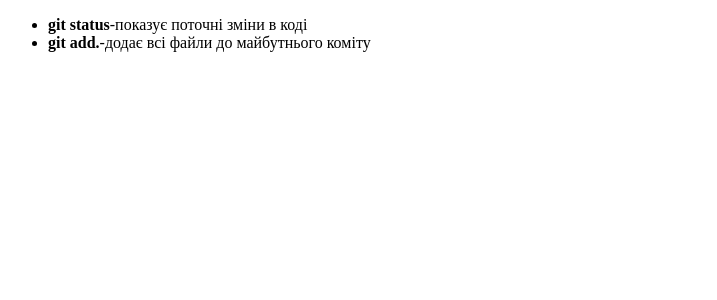
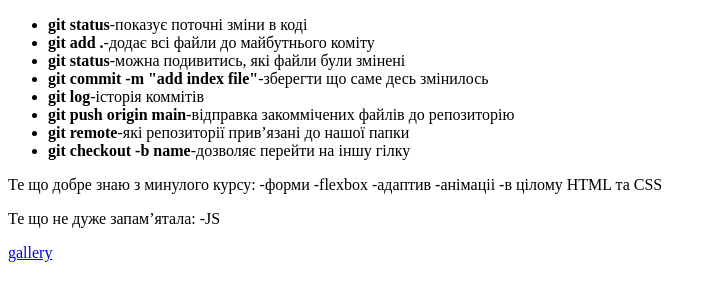
Before and after one commit to Dianooochka/Kurs2, a plain HTML site: page index.html in a window 1280 px wide. Shown: the whole page, without its empty margins (0-717 px from the left). Drawn offline with Linux system fonts and the light colour scheme.

Commit message:
add index file

```diff
--- a/index.html
+++ b/index.html
@@ -9,7 +9,27 @@
   <body>
     <ul>
       <li><b>git status</b>-показує поточні зміни в коді</li>
-      <li><b>git add.</b>-додає всі файли до майбутнього коміту</li>
+      <li><b>git add .</b>-додає всі файли до майбутнього коміту</li>
+      <li><b>git status</b>-можна подивитись, які файли були змінені</li>
+      <li>
+        <b>git commit -m "add index file"</b>-зберегти що саме десь змінилось
+      </li>
+
+      <li><b>git log</b>-історія коммітів</li>
+
+      <li>
+        <b>git push origin main</b>-відправка закоммічених файлів до репозиторію
+      </li>
+
+      <li><b>git remote</b>-які репозиторії привʼязані до нашої папки</li>
+
+      <li><b>git checkout -b name</b>-дозволяє перейти на іншу гілку</li>
     </ul>
+    <p>
+      Те що добре знаю з минулого курсу: -форми -flexbox -адаптив -анімаціі -в
+      цілому HTML та CSS
+    </p>
+    <p>Те що не дуже запамʼятала: -JS</p>
+    <a href="gallery.html">gallery</a>
   </body>
 </html>
--- /dev/null
+++ b/style/style.css
@@ -0,0 +1,8 @@
+img {
+  display: inline-block;
+  width: 700px;
+  margin-right: 10px; /* задает промежуток между изображениями */
+}
+a {
+  font-size: 50px;
+}
```
Also changed, not shown: gallery.html (added, +16 -0 lines), images/pexels-kevin-ku-577585.jpg (added), 2 other files.
